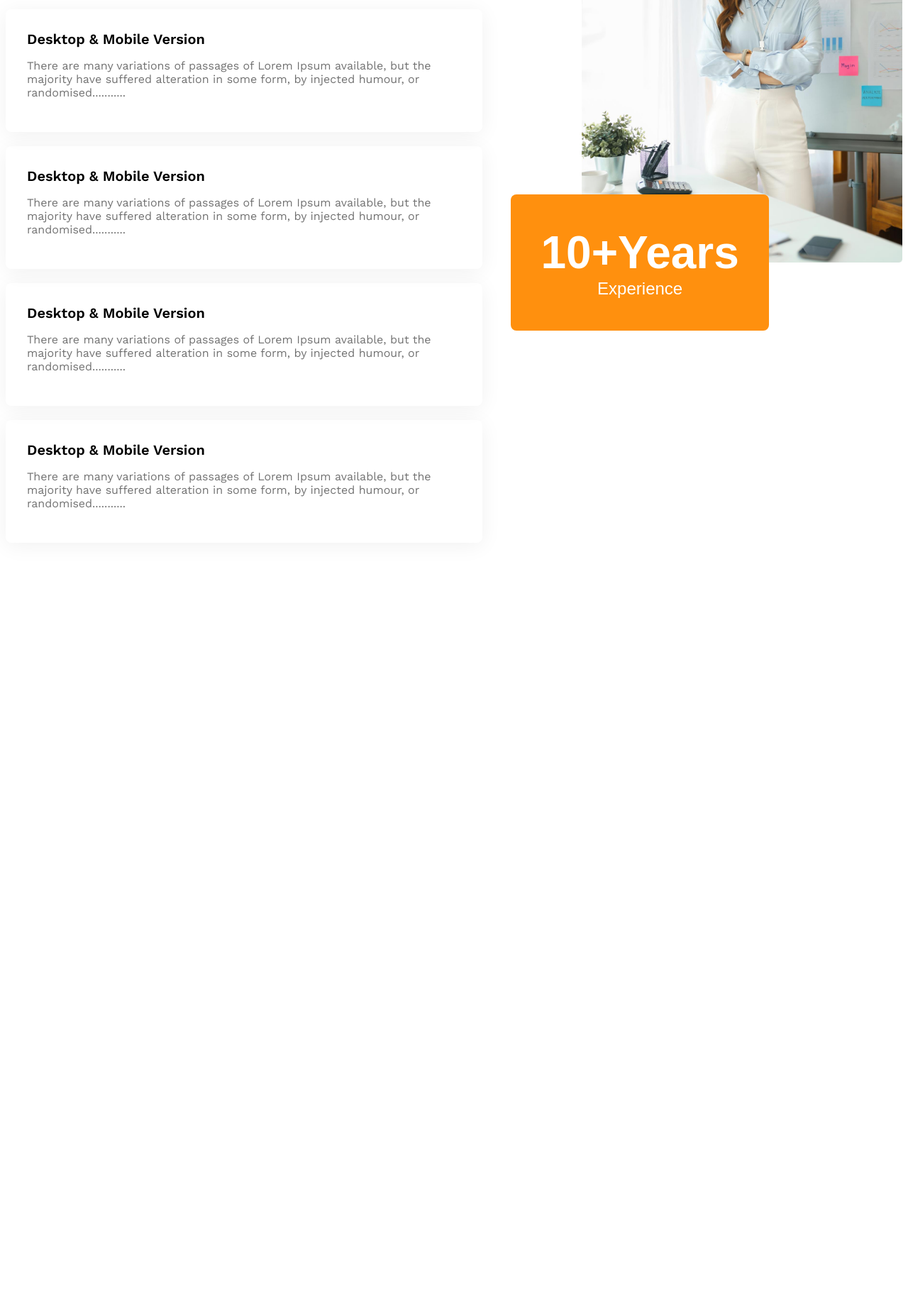
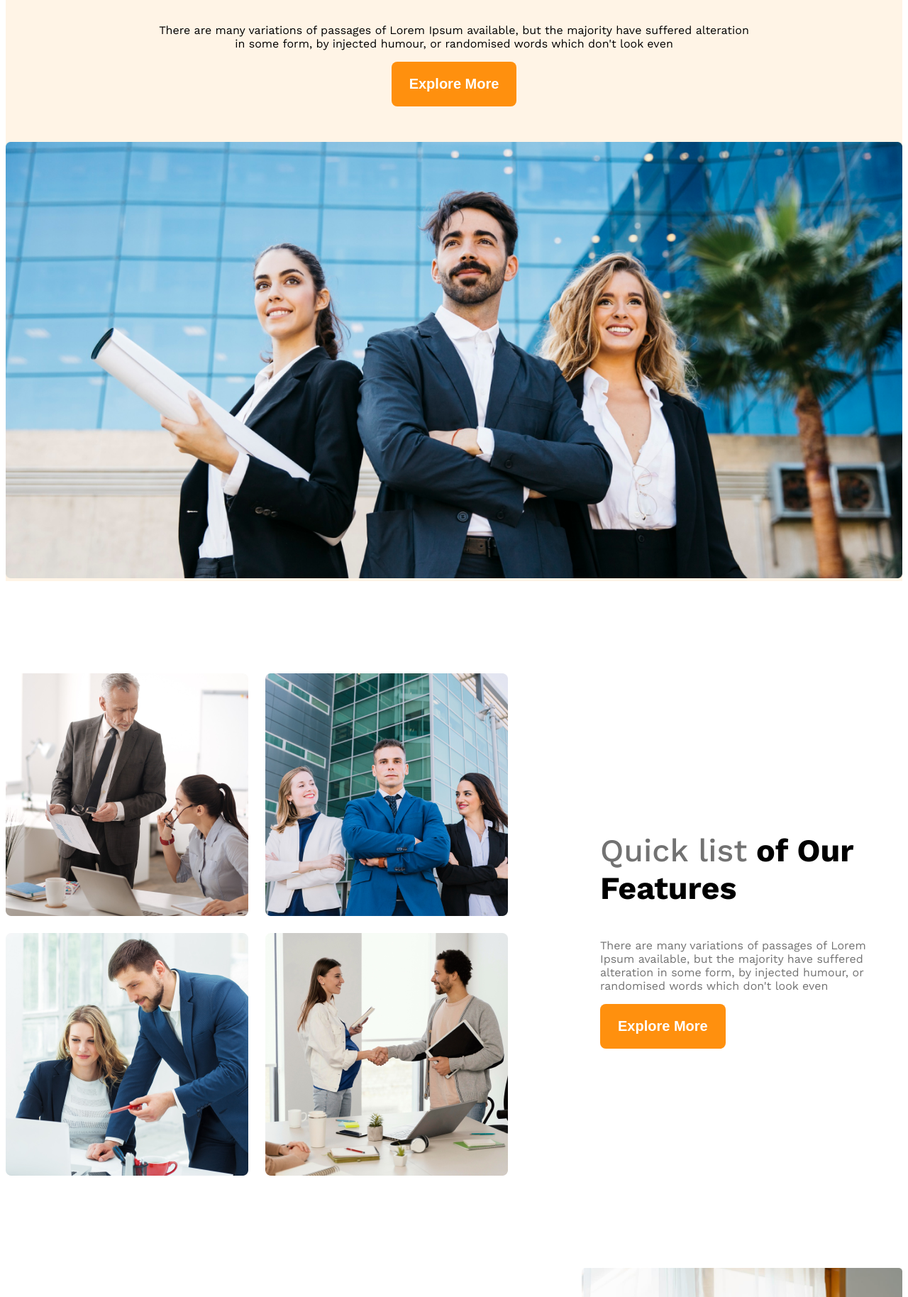
Before and after one commit to tarikul1998/architect-resources, a plain HTML site: page index.html in a window 1280 px wide. Shown: the part 386-2214 px from the top of the page at 71% size. Before the commit the page ends 1179 px from the top, so only its background shows below. Drawn offline with nearby package versions, Linux system fonts and the light colour scheme.

Commit message:
checked all segments of this website and made the corrections

```diff
--- a/index.html
+++ b/index.html
@@ -7,7 +7,7 @@
     <link rel="stylesheet" href="style.css">
 </head>
 <body class="work-sans-font">
-    <header class="bg-light hide">
+    <header class="bg-light">
         <!-- navbar part -->
         <nav class="navbar d-flex">
 
@@ -35,7 +35,7 @@
 
     <main>
         <!-- teams section start -->
-        <section class="teams d-flex hide">
+        <section class="teams d-flex">
             <!-- 1st Part -->
             <div class="team-img-container">
                 <img src="images/team1.png" alt="">
@@ -96,7 +96,7 @@
 
 
          <!-- facts section start -->
-         <section class="emni hide">
+         <section class="emni">
             <h3 class="section-title">Some Facts</h3>
             <p class="text-light-gray fact-description">There are many variations of passages of Lorem Ipsum available, but the majority have suffered alteration.</p>
 
```
